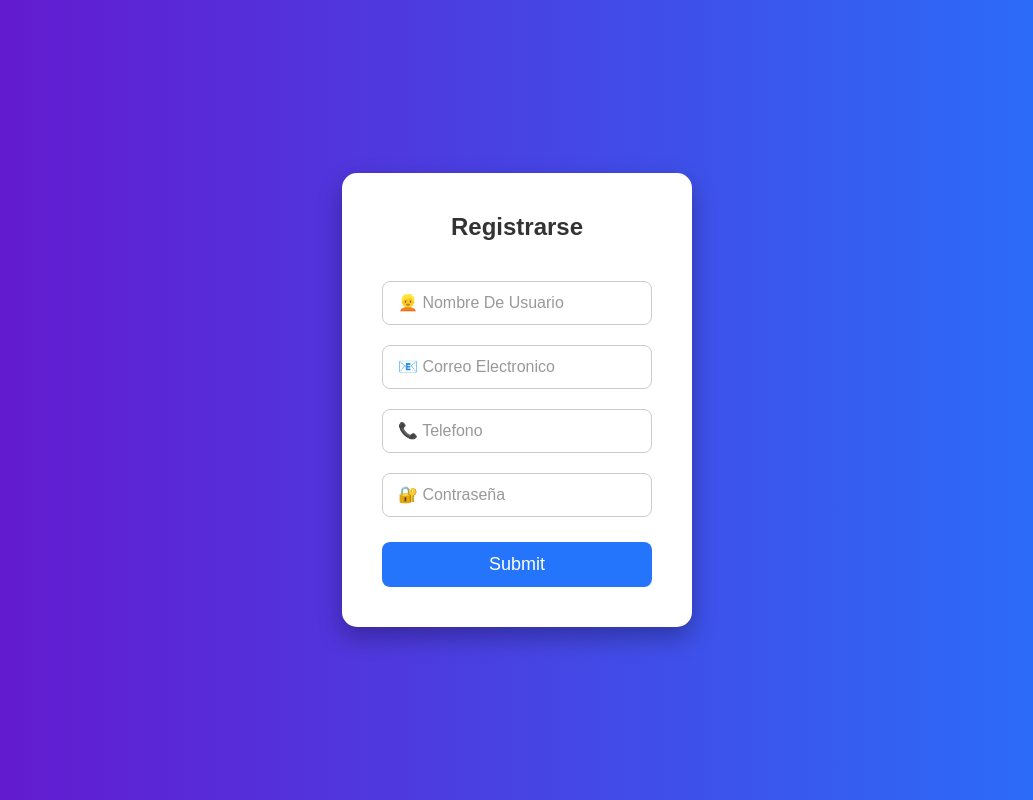
After one commit to alesionu/sistema_de_preguntas, a PHP site: page /registrar.php in a window 1280 px wide. The commit adds this page. Shown: the whole page, without its empty margins (123-1156 px from the left). Run offline with PHP 8.4, Linux system fonts and the light colour scheme.

Commit message:
cree registro, cambios en bbdd, y estilos css

```diff
--- a/conexion.php
+++ b/conexion.php
@@ -1,6 +1,10 @@
 <?php
 
-$connection = mysqli_connect(
+$conexion = mysqli_connect(
   'localhost', 'root', '', 'bd_gestion_examenes');
 
+  if (!$conexion) {
+    die("Error de conexión: " . mysqli_connect_error());
+}
+
 ?>
--- a/index.php
+++ b/index.php
@@ -25,6 +25,7 @@
         </li>
 
 
+
       </ul>
 
     </div>
--- /dev/null
+++ b/registrar.php
@@ -0,0 +1,26 @@
+<!DOCTYPE html>
+<html lang="en">
+<head>
+    <meta charset="UTF-8">
+    <meta name="viewport" content="width=device-width, initial-scale=1.0">
+    <title>Document</title>
+    <link rel="stylesheet" href="estilos.css">
+    <link rel="stylesheet" href="style.css">
+
+</head>
+<body>
+
+</head>
+
+<form action="registro.php" method="Post" class="formulario">
+<h2 class="info_form">Registrarse</h2>
+<input type="text" class="formula" required placeholder="&#128113; Nombre De Usuario" name="usuario">
+<input type="textarea" class="formula" required placeholder="&#128231; Correo Electronico" name="contraseña">
+<input type="tel" class="formula" required placeholder="&#128222; Telefono" name="gmail">
+<input type="password" class="formula" required placeholder="&#128272; Contraseña" name="telefono">
+<input type="submit" class="formula_enviar" >
+</form>
+
+
+</body>
+</html>
--- /dev/null
+++ b/style.css
@@ -0,0 +1,142 @@
+/* Reset básico */
+* {
+    margin: 0;
+    padding: 0;
+    box-sizing: border-box;
+    font-family: Arial, sans-serif;
+}
+
+/* Fondo de la página */
+body {
+    background: linear-gradient(to right, #6a11cb, #2575fc);
+    height: 100vh;
+    display: flex;
+    justify-content: center;
+    align-items: center;
+}
+
+/* Formulario centrado */
+.formulario {
+    background: white;
+    padding: 40px;
+    border-radius: 15px;
+    box-shadow: 0 10px 25px rgba(0,0,0,0.3);
+    width: 350px;
+    text-align: center;
+}
+
+/* Título */
+.info_form {
+    margin-bottom: 30px;
+    color: #333;
+    font-size: 24px;
+    font-weight: bold;
+}
+
+/* Inputs */
+.formula {
+    width: 100%;
+    padding: 12px 15px;
+    margin: 10px 0;
+    border: 1px solid #ccc;
+    border-radius: 8px;
+    font-size: 16px;
+    transition: 0.3s;
+}
+
+.formula:focus {
+    border-color: #2575fc;
+    box-shadow: 0 0 5px rgba(37,117,252,0.5);
+    outline: none;
+}
+
+/* Botón de enviar */
+.formula_enviar {
+    width: 100%;
+    padding: 12px;
+    margin-top: 15px;
+    border: none;
+    border-radius: 8px;
+    background-color: #2575fc;
+    color: white;
+    font-size: 18px;
+    cursor: pointer;
+    transition: 0.3s;
+}
+
+.formula_enviar:hover {
+    background-color: #6a11cb;
+}
+
+/* Placeholder estilo */
+.formula::placeholder {
+    color: #999;
+}
+
+/* Fondo degradado y centrado */
+body {
+    height: 100vh;
+    display: flex;
+    justify-content: center;
+    align-items: center;
+    background: linear-gradient(to right, #6a11cb, #2575fc);
+    font-family: Arial, sans-serif;
+}
+
+/* Card para el login */
+.login-card {
+    background: white;
+    padding: 40px;
+    border-radius: 15px;
+    box-shadow: 0 10px 25px rgba(0,0,0,0.3);
+    width: 350px;
+}
+
+/* Título */
+.login-card h2 {
+    margin-bottom: 30px;
+    color: #333;
+    font-weight: bold;
+    text-align: center;
+}
+
+/* Inputs con transición y borde personalizado */
+.login-card .form-control {
+    border-radius: 8px;
+    padding: 12px;
+    font-size: 16px;
+    transition: 0.3s;
+}
+
+.login-card .form-control:focus {
+    border-color: #2575fc;
+    box-shadow: 0 0 5px rgba(37,117,252,0.5);
+    outline: none;
+}
+
+/* Botones */
+.login-card .btn-success {
+    width: 100%;
+    padding: 12px;
+    border-radius: 8px;
+    font-size: 18px;
+    transition: 0.3s;
+}
+
+.login-card .btn-success:hover {
+    background-color: #6a11cb;
+    border-color: #6a11cb;
+}
+
+/* Link de registro */
+.login-card .btn-register {
+    width: 100%;
+    margin-top: 10px;
+    background-color: #f0f0f0;
+    color: #333;
+    border: 1px solid #ccc;
+}
+
+.login-card .btn-register:hover {
+    background-color: #ddd;
+}
```
Also changed, not shown: login.php (+18 -19 lines), registro.php (added, +36 -0 lines).
